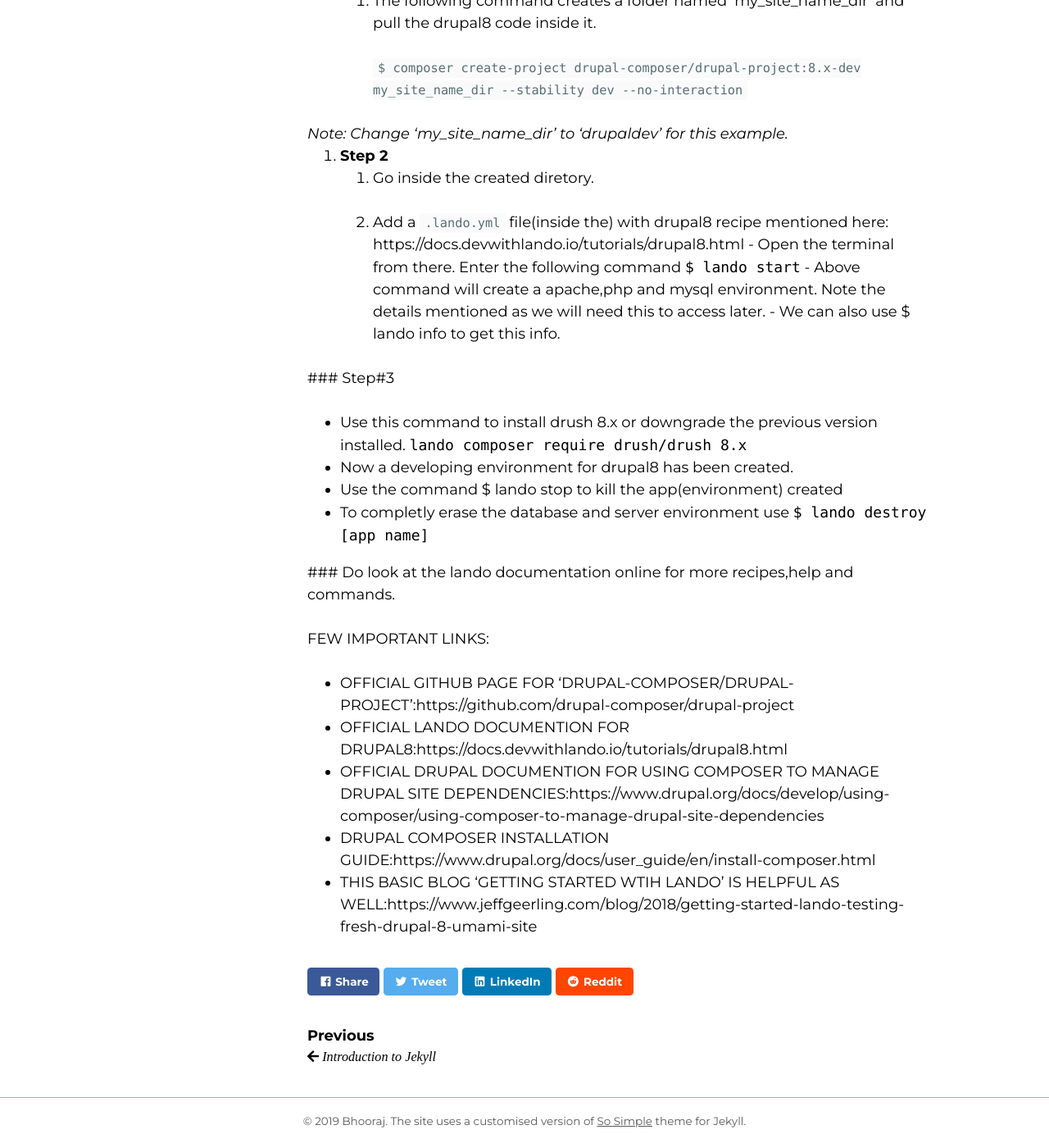
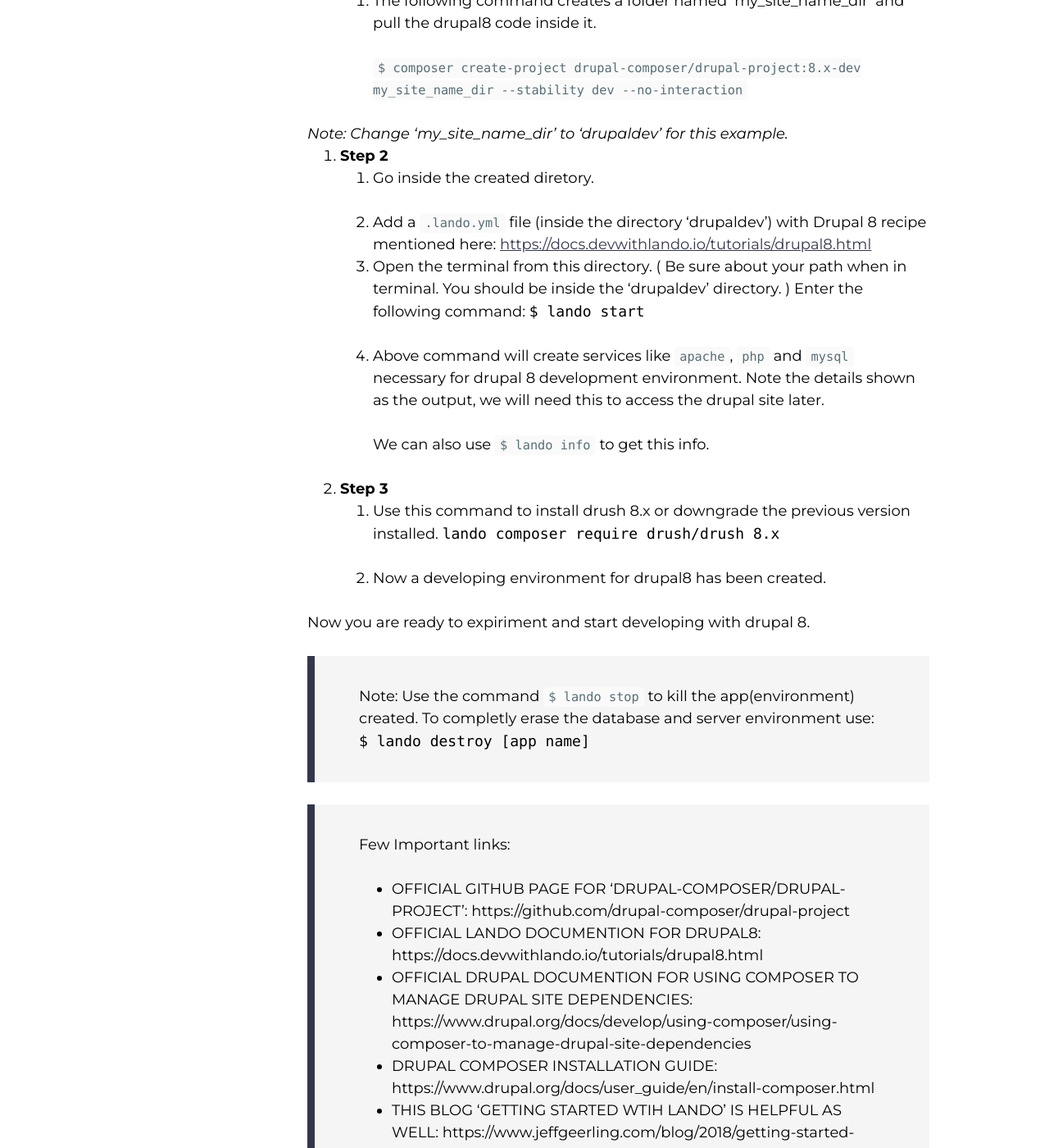
Before and after one commit to bhooraj/bhooraj-blog, a Jekyll site: the page built from _posts/2019-07-31-development-evironment-for-drupal-8-with-lando.md, in a window 1280 px wide and 1400 px high, scrolled down 2222 px. Shown: the whole window at 82% size. Built offline with Jekyll 4.4.1, drawn with Linux system fonts in a browser that asks for light colours; nearby versions of some CDN libraries; some web fonts are replaced; some of the changed text lies outside the part shown.

Commit message:
Update 2019-07-31-development-evironment-for-drupal-8-with-lando.md

```diff
--- a/_posts/2019-07-31-development-evironment-for-drupal-8-with-lando.md
+++ b/_posts/2019-07-31-development-evironment-for-drupal-8-with-lando.md
@@ -64,24 +64,32 @@
  2. **Step 2**
 	1. Go inside the created diretory.
 
-	2. Add a `.lando.yml` file(inside the) with drupal8 recipe mentioned here: https://docs.devwithlando.io/tutorials/drupal8.html
-- Open the terminal from there. Enter the following command
-<code>$ lando start</code>
-- Above command will create a apache,php and mysql environment. Note the details mentioned as we will need this to access later.
-- We can also use $ lando info to get this info.
+	2. Add a `.lando.yml` file (inside the directory 'drupaldev') with Drupal 8 recipe mentioned here: [https://docs.devwithlando.io/tutorials/drupal8.html](https://docs.devwithlando.io/tutorials/drupal8.html)
+	3. Open the terminal from this directory. ( Be sure about your path when in terminal. You should be inside the 'drupaldev' directory. )
+	Enter the following command:
+	<code>$ lando start</code>
 
- ### Step#3
-- Use this command to install drush 8.x or downgrade the previous version installed.
+	4. Above command will create  services like `apache`, `php` and `mysql` necessary for drupal 8 development environment. Note the details shown as the output, we will need this to access the drupal site later.
+
+	    We can also use `$ lando info` to get this info.
+
+ 3. **Step 3**
+	1. Use this command to install drush 8.x or downgrade the previous version installed.
 <code>lando composer require drush/drush 8.x</code>
-- Now a developing environment for drupal8 has been created.
-- Use the command $ lando stop to kill the app(environment) created
-- To completly erase the database and server environment use <code> $ lando destroy [app name] </code>
 
- ### Do look at the lando documentation online for more recipes,help and commands.
+	2. Now a developing environment for drupal8 has been created.
 
- FEW IMPORTANT LINKS:
-- OFFICIAL GITHUB PAGE FOR 'DRUPAL-COMPOSER/DRUPAL-PROJECT':https://github.com/drupal-composer/drupal-project
-- OFFICIAL LANDO DOCUMENTION FOR DRUPAL8:https://docs.devwithlando.io/tutorials/drupal8.html
-- OFFICIAL DRUPAL DOCUMENTION FOR USING COMPOSER TO MANAGE DRUPAL SITE DEPENDENCIES:https://www.drupal.org/docs/develop/using-composer/using-composer-to-manage-drupal-site-dependencies
-- DRUPAL COMPOSER INSTALLATION GUIDE:https://www.drupal.org/docs/user_guide/en/install-composer.html
-- THIS BASIC BLOG 'GETTING STARTED WTIH LANDO' IS HELPFUL AS WELL:https://www.jeffgeerling.com/blog/2018/getting-started-lando-testing-fresh-drupal-8-umami-site
+Now you are ready to expiriment and start developing with drupal 8.
+
+>Note:
+ Use the command `$ lando stop` to kill the app(environment) created.
+ To completly erase the database and server environment use:
+	<code> $ lando destroy [app name] </code>
+
+>Few Important links:
+- OFFICIAL GITHUB PAGE FOR 'DRUPAL-COMPOSER/DRUPAL-PROJECT': https://github.com/drupal-composer/drupal-project
+- OFFICIAL LANDO DOCUMENTION FOR DRUPAL8: https://docs.devwithlando.io/tutorials/drupal8.html
+- OFFICIAL DRUPAL DOCUMENTION FOR USING COMPOSER TO MANAGE DRUPAL SITE DEPENDENCIES: https://www.drupal.org/docs/develop/using-composer/using-composer-to-manage-drupal-site-dependencies
+- DRUPAL COMPOSER INSTALLATION GUIDE: https://www.drupal.org/docs/user_guide/en/install-composer.html
+- THIS  BLOG 'GETTING STARTED WTIH LANDO' IS HELPFUL AS WELL: https://www.jeffgeerling.com/blog/2018/getting-started-lando-testing-fresh-drupal-8-umami-site
+</blockquote>
```
